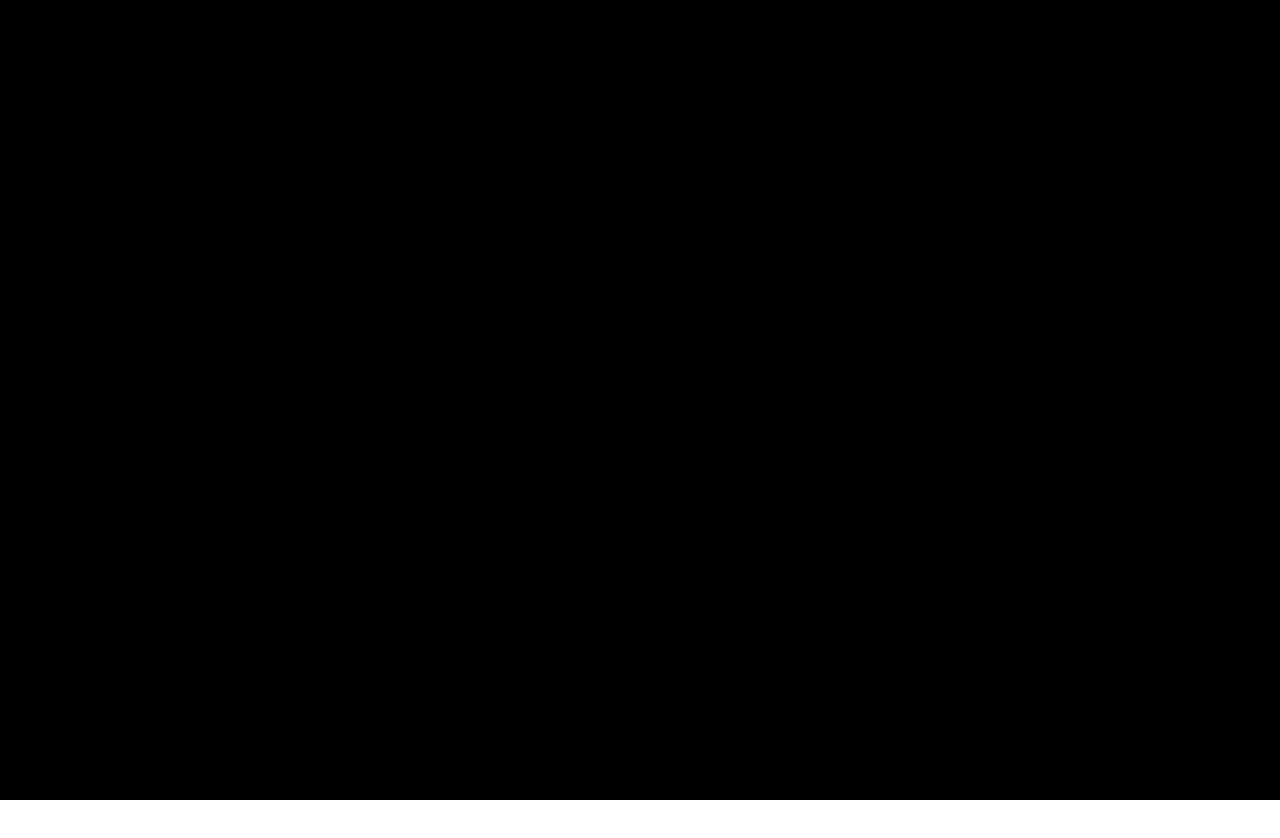
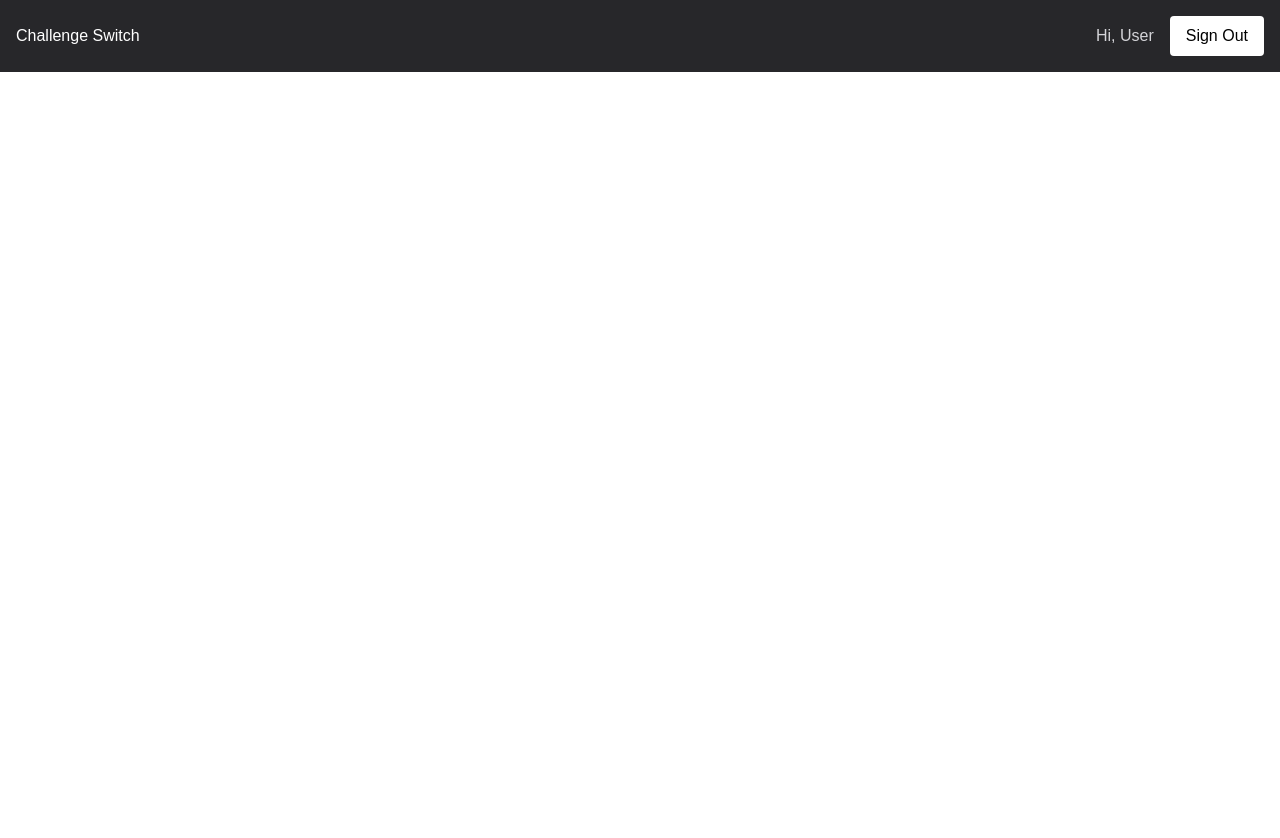
Before and after one commit to xBLADEx/challenge-switch, a Next.js app: page / in a window 1280 px wide. Shown: the top 838 px of the page. Before the commit the page ends 800 px from the top, so only its background shows below. Built offline with nearby package versions, Linux system fonts and the light colour scheme.

Commit message:
feat: Add header component, import header

```diff
--- a/app/page.tsx
+++ b/app/page.tsx
@@ -1,7 +1,12 @@
+import { Header } from '@/components/header';
+
 export default function Home() {
   return (
-    <div className="flex min-h-screen items-center justify-center bg-black font-sans">
-      <main className="flex min-h-screen w-full max-w-3xl flex-col items-center justify-between bg-black px-16 py-32 sm:items-start"></main>
-    </div>
+    <>
+      <Header />
+      <main>
+        <div className="m-auto min-h-screen w-full max-w-7xl px-4"></div>
+      </main>
+    </>
   );
 }
--- /dev/null
+++ b/components/header/header.tsx
@@ -0,0 +1,30 @@
+'use client';
+
+import Link from 'next/link';
+
+export function Header() {
+  return (
+    <header className="bg-zinc-800 text-white">
+      <div className="m-auto flex max-w-7xl flex-wrap items-center justify-center gap-5 p-4">
+        <Link href="/">Challenge Switch</Link>
+
+        <nav className="ml-auto">
+          <ul className="flex items-center space-x-2 md:space-x-4">
+            <li>
+              <span className="text-zinc-300">Hi, User</span>
+            </li>
+
+            <li>
+              <button
+                onClick={() => {}}
+                className="cursor-pointer rounded bg-white px-4 py-2 text-black"
+              >
+                Sign Out
+              </button>
+            </li>
+          </ul>
+        </nav>
+      </div>
+    </header>
+  );
+}
--- /dev/null
+++ b/components/header/index.ts
@@ -0,0 +1 @@
+export { Header } from './header';
```
